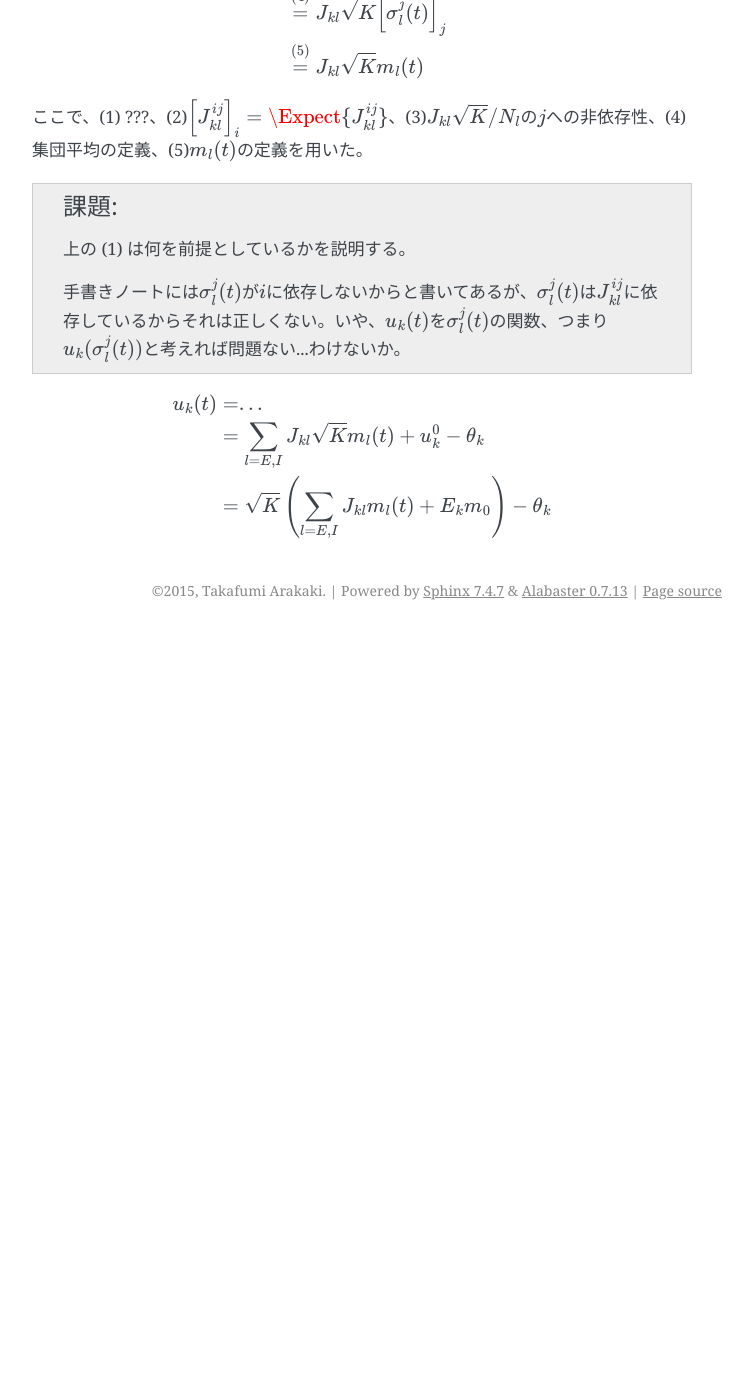
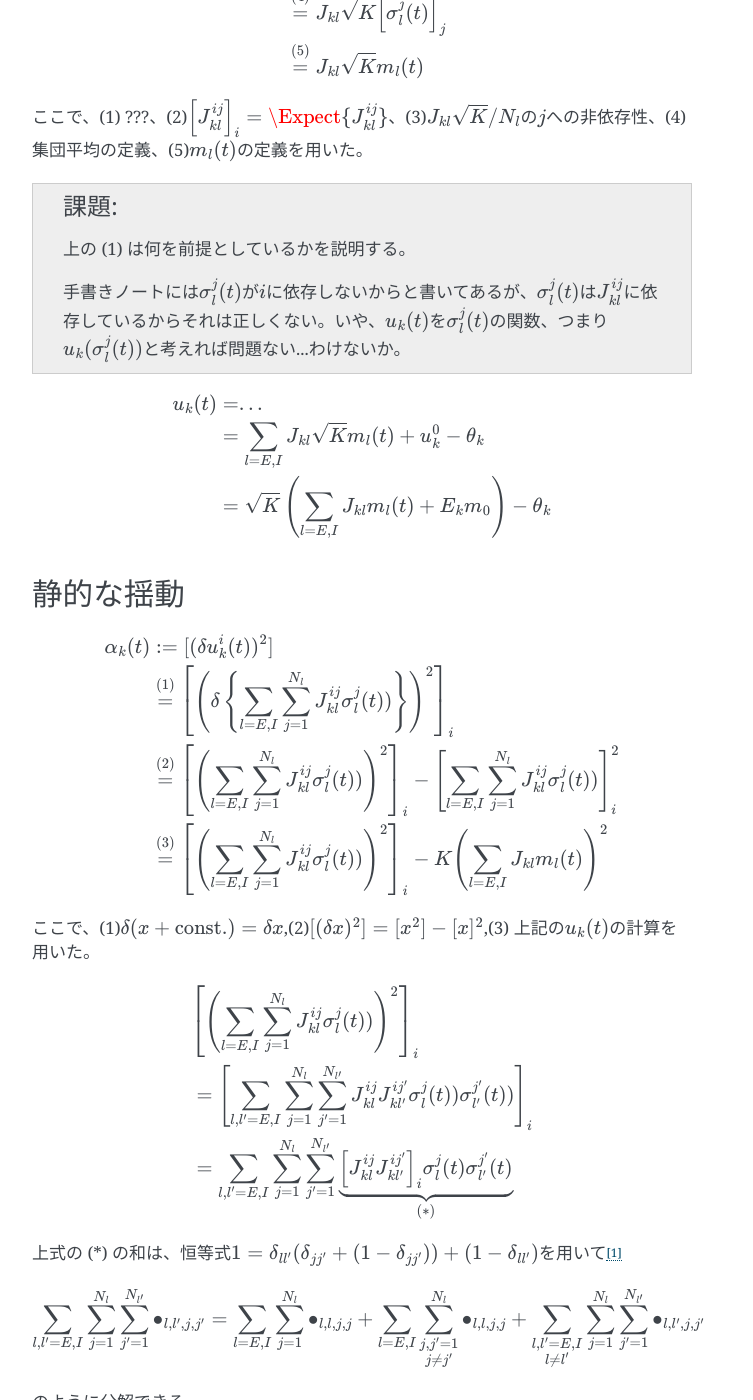
Before and after one commit to tkf/balance-tutorial-ja, a Sphinx documentation site: the page built from source/fluctuations.rst, in a window 1280 px wide and 1400 px high, scrolled down 786 px. Shown: the whole window, without its empty margins (388-1141 px from the left). Built offline with Sphinx 7.4.7, drawn with Linux system fonts in a browser that asks for light colours; formulas are drawn with MathJax 3; before the commit the page ends 1416 px from its top, so only the background shows below that; some of the changed text lies outside the part shown.

Commit message:
"静的な揺動" を書き始めた

```diff
--- a/source/fluctuations.rst
+++ b/source/fluctuations.rst
@@ -94,3 +94,122 @@
        \sum_{l = E, I} J_{kl} m_l(t) + E_k m_0
      \right)
      - \theta_k
+
+
+静的な揺動
+==========
+
+.. math::
+
+   \alpha_k(t)
+   & :=
+     [(\delta u_k^i (t))^2]
+   \\
+   & \overset{(1)} =
+     \left[ \left( \delta \left\{
+       \sum_{l = E, I} \sum_{j=1}^{N_l} J_{kl}^{ij} \sigma_l^j(t))
+     \right\} \right)^2 \right]_i
+   \\
+   & \overset{(2)} =
+     \left[ \left(
+       \sum_{l = E, I} \sum_{j=1}^{N_l} J_{kl}^{ij} \sigma_l^j(t))
+     \right)^2 \right]_i
+     -
+     \left[
+       \sum_{l = E, I} \sum_{j=1}^{N_l} J_{kl}^{ij} \sigma_l^j(t))
+     \right]_i^2
+   \\
+   & \overset{(3)} =
+     \left[ \left(
+       \sum_{l = E, I} \sum_{j=1}^{N_l} J_{kl}^{ij} \sigma_l^j(t))
+     \right)^2 \right]_i
+     -
+     K \left(\sum_{l = E, I} J_{kl} m_l(t) \right)^2
+
+ここで、
+(1) :math:`\delta(x + \text{const.}) = \delta x`,
+(2) :math:`[(\delta x)^2] = [x^2] - [x]^2`,
+(3) 上記の :math:`u_k(t)` の計算
+を用いた。
+
+
+.. math::
+
+   &
+     \left[ \left(
+       \sum_{l = E, I} \sum_{j=1}^{N_l} J_{kl}^{ij} \sigma_l^j(t))
+     \right)^2 \right]_i
+   \\
+   & =
+     \left[
+       \sum_{l, l' = E, I} \sum_{j=1}^{N_l} \sum_{j'=1}^{N_{l'}}
+       J_{kl}^{ij} J_{kl'}^{ij'} \sigma_l^j(t)) \sigma_{l'}^{j'}(t))
+     \right]_i
+   \\
+   & =
+     \sum_{l, l' = E, I} \sum_{j=1}^{N_l} \sum_{j'=1}^{N_{l'}}
+     \underbrace{
+     \left[
+       J_{kl}^{ij} J_{kl'}^{ij'}
+     \right]_i
+     \sigma_l^j(t) \sigma_{l'}^{j'}(t)
+     }_{(*)}
+
+上式の (*) の和は、恒等式
+:math:`1 = \delta_{ll'} (\delta_{jj'} + (1 - \delta_{jj'})) + (1 - \delta_{ll'})`
+を用いて [#]_
+
+.. math::
+
+   \sum_{l, l' = E, I} \sum_{j=1}^{N_l} \sum_{j'=1}^{N_{l'}} \bullet_{l,l',j,j'}
+   =
+   \sum_{l = E, I} \sum_{j=1}^{N_l} \bullet_{l,l,j,j}
+   +
+   \sum_{l = E, I} \sum_{\substack{j,j'=1 \\ j \neq j'}}^{N_l}
+   \bullet_{l,l,j,j}
+   +
+   \sum_{\substack{l, l' = E, I \\ l \neq l'}}
+   \sum_{j=1}^{N_l} \sum_{j'=1}^{N_{l'}}
+   \bullet_{l,l',j,j'}
+
+のように分解できる。
+
+.. [#] :math:`\sum_{j,j'=1} (1 - \delta_{j,j'}) \bullet
+       = \sum_{\substack{j,j'=1 \\ j \neq j'}} \bullet`
+
+第一項の計算 (:math:`l = l'`, :math:`j = j'`)
+---------------------------------------------
+
+.. math::
+
+   &
+     \sum_{l = E, I} \sum_{j=1}^{N_l}
+     \left[
+       (J_{kl}^{ij})^2
+     \right]_i
+     (\sigma_l^j(t))^2
+   \\
+   = &
+     \sum_{l = E, I} \sum_{j=1}^{N_l}
+     \Expect \{ (J_{kl}^{ij})^2 \}
+     \sigma_l^j(t)
+   \\
+   = &
+     \sum_{l = E, I} \sum_{j=1}^{N_l}
+     \left( \frac{J_{kl}}{\sqrt K} \right)^2
+     \frac{K}{N_l}
+     \sigma_l^j(t)
+   \\
+   = &
+     \sum_{l = E, I} ( J_{kl} )^2
+     \frac{1}{N_l} \sum_{j=1}^{N_l} \sigma_l^j(t)
+   \\
+   = &
+     \sum_{l = E, I} ( J_{kl} )^2 \,
+     m_l(t)
+
+第二項の計算 (:math:`l = l'`, :math:`j \neq j'`)
+------------------------------------------------
+
+第三項の計算 (:math:`l \neq l'`)
+--------------------------------
```
